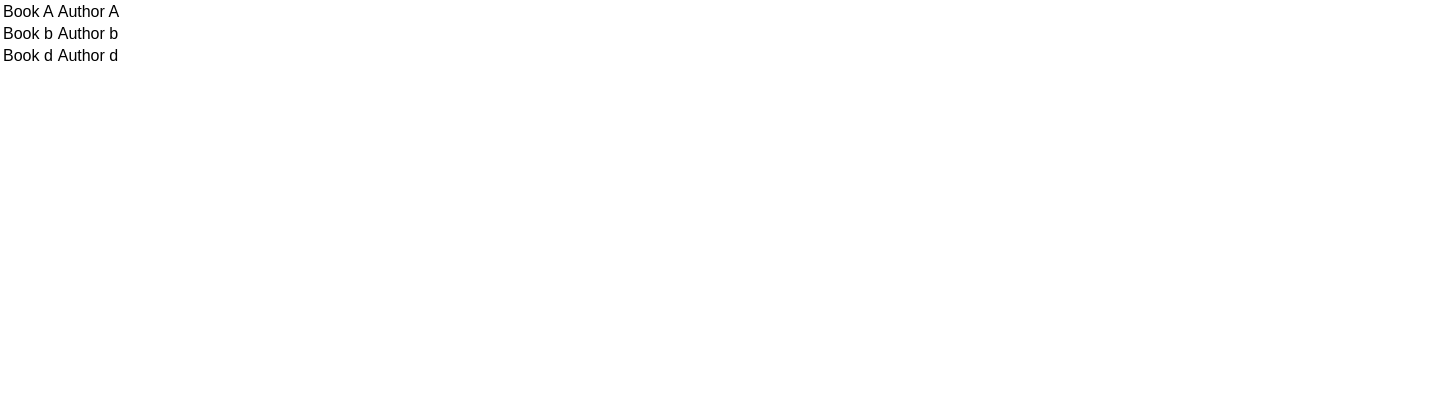
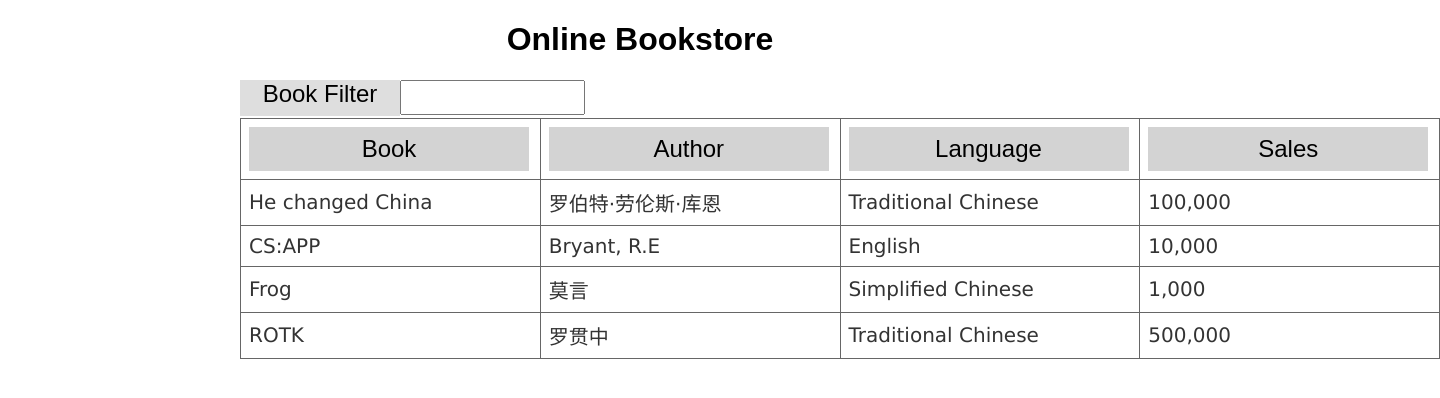
Before and after one commit to fyc1007261/online-bookstore, a React (Create React App) app: page / in a window 1280 px wide. Shown: the top 398 px of the page, 1440 px wide, since content can reach past the window. Built offline with nearby package versions, Linux system fonts and the light colour scheme.

Commit message:
Filter and sort

```diff
--- a/src/App.css
+++ b/src/App.css
@@ -26,3 +26,54 @@
   from { transform: rotate(0deg); }
   to { transform: rotate(360deg); }
 }
+
+table{
+    align-content: center;
+    width: 150vmin;
+    float: top;
+    margin-left: 30vmin;
+    margin-top: 10vmin;
+    font-family: verdana,arial,sans-serif;
+    font-size: 2.5vmin;
+    color:#333333;
+    border-color: #666666;
+    border-collapse: collapse;
+}
+tr {
+    border-width: 0.2vmin;
+    padding: 8px;
+    border-style: solid;
+    border-color: #666666;
+    background-color: #dedede;
+    }
+td {
+    text-align: left;
+    border-width: 0.2vmin;
+    padding: 8px;
+    border-style: solid;
+    border-color: #666666;
+    background-color: #ffffff;
+ }
+th {
+    text-align: left;
+    border-width: 0.2vmin;
+    padding: 8px;
+    border-style: solid;
+    border-color: #666666;
+    background-color: #ffffff;
+}
+.nameFilter{
+    background-color: #dedede;
+    font-size: 3vmin;
+    text-align: center;
+    float: left;
+    width:20vmin;
+    height: 4.5vmin;
+    margin-left: 30vmin;
+}
+.inputFilter{
+    float: left;
+    margin-left: 0vmin;
+    height: 3.6vmin;
+    margin-bottom: 0.4vmin;
+}
--- a/src/App.js
+++ b/src/App.js
@@ -2,16 +2,37 @@ import React, { Component } from 'react';
 import logo from './logo.svg';
 import './App.css';
 
+
 let data=[
-    {Name : 'Book A', Author: 'Author A'},
-    {Name : 'Book b', Author: 'Author b'},
-    {Name : 'Book d', Author: 'Author d'}
+    {Name : 'He changed China', Author: '罗伯特·劳伦斯·库恩',
+        Language: 'Traditional Chinese', Sales: '100,000'},
+    {Name : 'CS:APP', Author: 'Bryant, R.E',
+        Language: 'English', Sales: '10,000'},
+    {Name : 'Frog', Author: '莫言',
+        Language: 'Simplified Chinese', Sales: '1,000'},
+    {Name : 'ROTK', Author: '罗贯中',
+        Language: 'Traditional Chinese', Sales: '500,000'},
 ];
 
 
 function Msg (props) {
+        let style = {
+            "width": "35vmin",
+            "backgroundColor": "lightgrey", /* Green */
+            "border": "yellow",
+            "color": "black ",
+            "padding": "1vmin 2vmin",
+            "align": "center",
+            "display": "inline-block",
+            "font-size": "3vmin",
+        };
+
         return (
             <table>
+                <th><button style={style} onClick={props.BookClick}>Book</button></th>
+                <th><button style={style} onClick={props.AuthorClick}>Author</button></th>
+                <th><button style={style} onClick={props.LangClick}>Language</button></th>
+                <th><button style={style} onClick={props.SalesClick}>Sales</button></th>
                 <tbody>
                 {props.value}
                 </tbody>
@@ -19,29 +40,107 @@ function Msg (props) {
         );
 }
 
+
+
+
+
+
 class Tbl extends Component {
     constructor(props){
-        super();
+        super(props);
         this.state = {
             a : 1,
-            tableArray : []
+            tableArray : [],
+            inp: ''
         };
+        this.Filter = this.Filter.bind(this);
         let len = props.values.length;
         for (let i=0; i<len; i++){
             let temp = props.values[i];
             let tbls = this.state.tableArray;
-            tbls.push(<tr><td>{temp.Name}</td><td>{temp.Author}</td></tr>);
+            tbls.push(<tr><td>{temp['Name']}</td><td>{temp['Author']}</td>
+                <td>{temp['Language']}</td><td>{temp['Sales']}</td></tr>);
             this.setState({tableArray:tbls});
-            console.log(this.state.tableArray);
         }
     }
-    onclick() {
-        console.log(this.state.a);
-        this.setState({a:this.state.a+1})
+    sort(index) {
+        let len = data.length;
+        let arr = data;
+        if (arr[0][index] > arr[len-1][index]){
+            for (let i = 0; i < len - 1; i++) {
+                for (let j = 0; j < len - 1 - i; j++) {
+                    if ((arr[j][index]) > (arr[j + 1][index]) ) {
+                        let temp = arr[j];
+                        arr[j] = arr[j + 1];
+                        arr[j + 1] = temp;
+                    }
+                }
+            }
+        }
+        else{
+            for (let i = 0; i < len - 1; i++) {
+                for (let j = 0; j < len - 1 - i; j++) {
+                    if ((arr[j][index]) < (arr[j + 1][index])) {
+                        let temp = arr[j];
+                        arr[j] = arr[j + 1];
+                        arr[j + 1] = temp;
+                    }
+                }
+            }
+        }
+        data = arr;
+        let tbls = [];
+        for (let i=0; i<len; i++){
+            let temp = arr[i];
+            tbls.push(<tr><td>{temp['Name']}</td><td>{temp['Author']}</td>
+                <td>{temp['Language']}</td><td>{temp['Sales']}</td></tr>);
+            this.setState({tableArray:tbls});
+        }
+        console.log(this.state.tableArray);
+        this.render();
+    }
+    Bookclick (){
+        this.sort("Name");
+    }
+    Authorclick () {
+        this.sort("Author");
+    }
+    Languageclick () {
+        this.sort("Language");
+    }
+    Salesclick(){
+        this.sort("Sales");
+    }
+    Filter(){
+        let s = document.getElementById("inpt").value;
+        let len = data.length;
+        let arr = data;
+        let tbls = [];
+        for (let i=0; i<len; i++){
+            let temp = arr[i];
+            let name = temp['Name'].toLowerCase();
+            if (name.search(s.toLowerCase()) !== -1) {
+                tbls.push(<tr>
+                    <td>{temp['Name']}</td>
+                    <td>{temp['Author']}</td>
+                    <td>{temp['Language']}</td>
+                    <td>{temp['Sales']}</td>
+                </tr>);
+                this.setState({tableArray: tbls});
+            }
+        }
+        this.render()
     }
     render() {
         return (
-            <Msg value={this.state.tableArray}/>
+            <div>
+                <div className="nameFilter">Book Filter</div>
+                <input className="inputFilter" id={"inpt"}
+                        onChange={()=>this.Filter()}/>
+                <Msg value={this.state.tableArray} BookClick={()=>this.Bookclick()}
+                AuthorClick={()=>this.Authorclick()} LangClick={()=>this.Languageclick()}
+                SalesClick={()=>this.Salesclick()}/>
+            </div>
         );
     }
 }
@@ -49,7 +148,10 @@ class Tbl extends Component {
 class App extends Component{
     render(){
         return(
+            <div>
+                <h1 align="center">Online Bookstore</h1>
             <Tbl values={data}/>
+            </div>
         )
     }
 }
```
